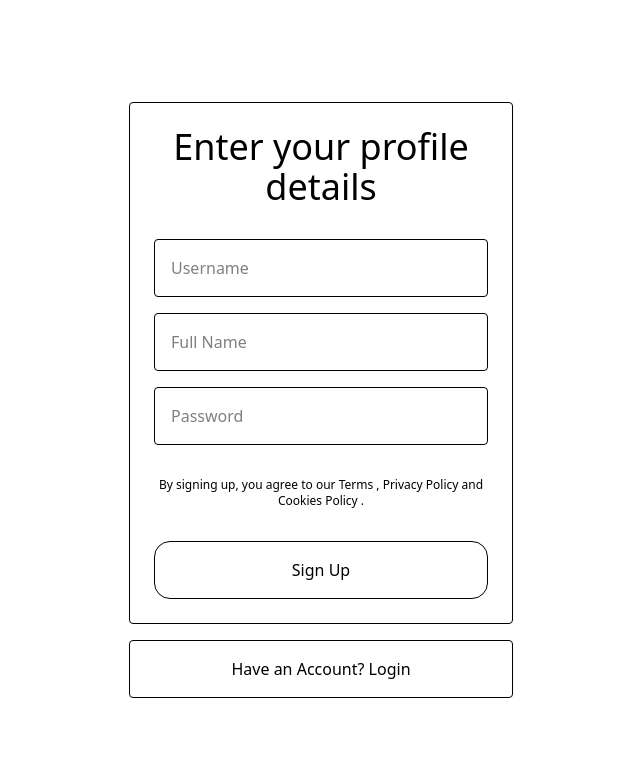
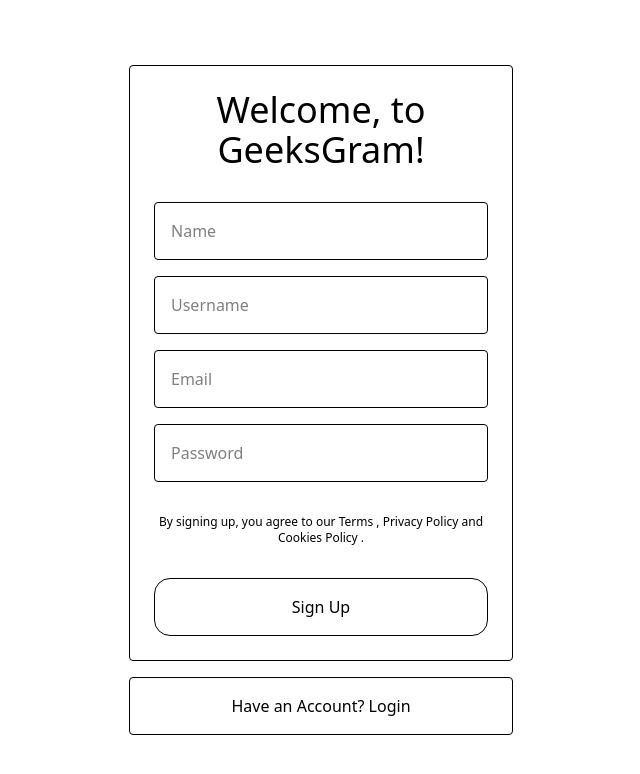
Before and after one commit to Prateet-Github/socialmedia-frontend, a React (Vite) app: page /signup in a window 1280 px wide. Shown: the top 774 px of the page, without its empty margins (319-959 px from the left). Built offline with nearby package versions, Linux system fonts and the light colour scheme.

Commit message:
feat: for testing I'm not using 2 step verification so as of now making these changes

```diff
--- a/src/pages/Login.jsx
+++ b/src/pages/Login.jsx
@@ -42,7 +42,7 @@ const Login = () => {
       <div className="border rounded py-4 px-6 w-full max-w-sm text-center">
         <p>
           Don't have account?{" "}
-          <Link to="/enter-email" className="hover:underline">
+          <Link to="/signup" className="hover:underline">
             Sign Up
           </Link>
         </p>
--- a/src/pages/Signup.jsx
+++ b/src/pages/Signup.jsx
@@ -17,16 +17,21 @@ const Signup = () => {
       className="flex flex-col gap-4 min-h-screen w-full justify-center items-center"
     >
       <div className="flex flex-col w-full max-w-sm border rounded text-center p-6 gap-8">
-        <h1 className="text-4xl">Enter your profile details</h1>
+        <h1 className="text-4xl">Welcome, to GeeksGram!</h1>
         <div className="flex flex-col gap-4">
+          <input
+            type="text"
+            placeholder="Name"
+            className="p-4 border rounded"
+          />
           <input
             type="text"
             placeholder="Username"
             className="p-4 border rounded"
           />
           <input
-            type="text"
-            placeholder="Full Name"
+            type="email"
+            placeholder="Email"
             className="p-4 border rounded"
           />
           <input
@@ -51,7 +56,7 @@ const Signup = () => {
       <div className="border rounded py-4 px-6 w-full max-w-sm text-center">
         <p>
           Have an Account?{" "}
-          <Link to="/login" className="hover:underline">
+          <Link to="/" className="hover:underline">
             Login
           </Link>
         </p>
```
